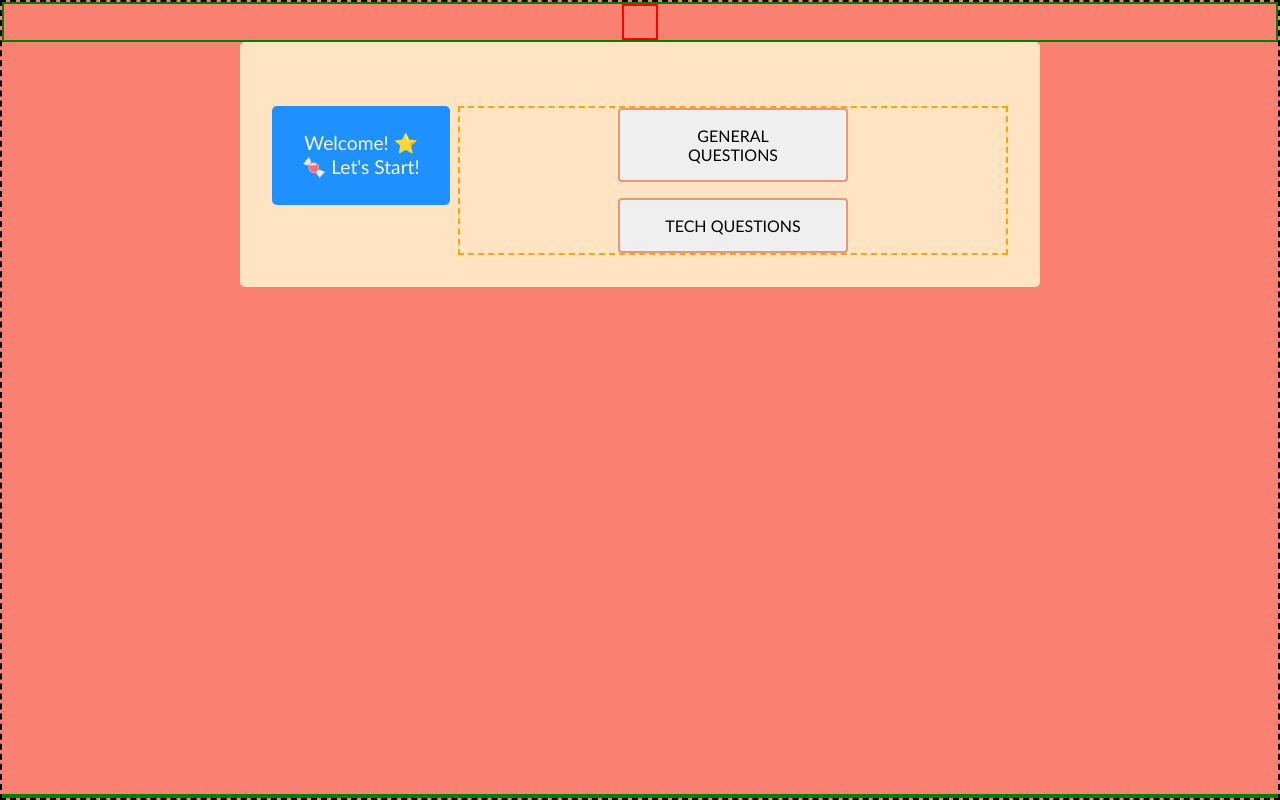
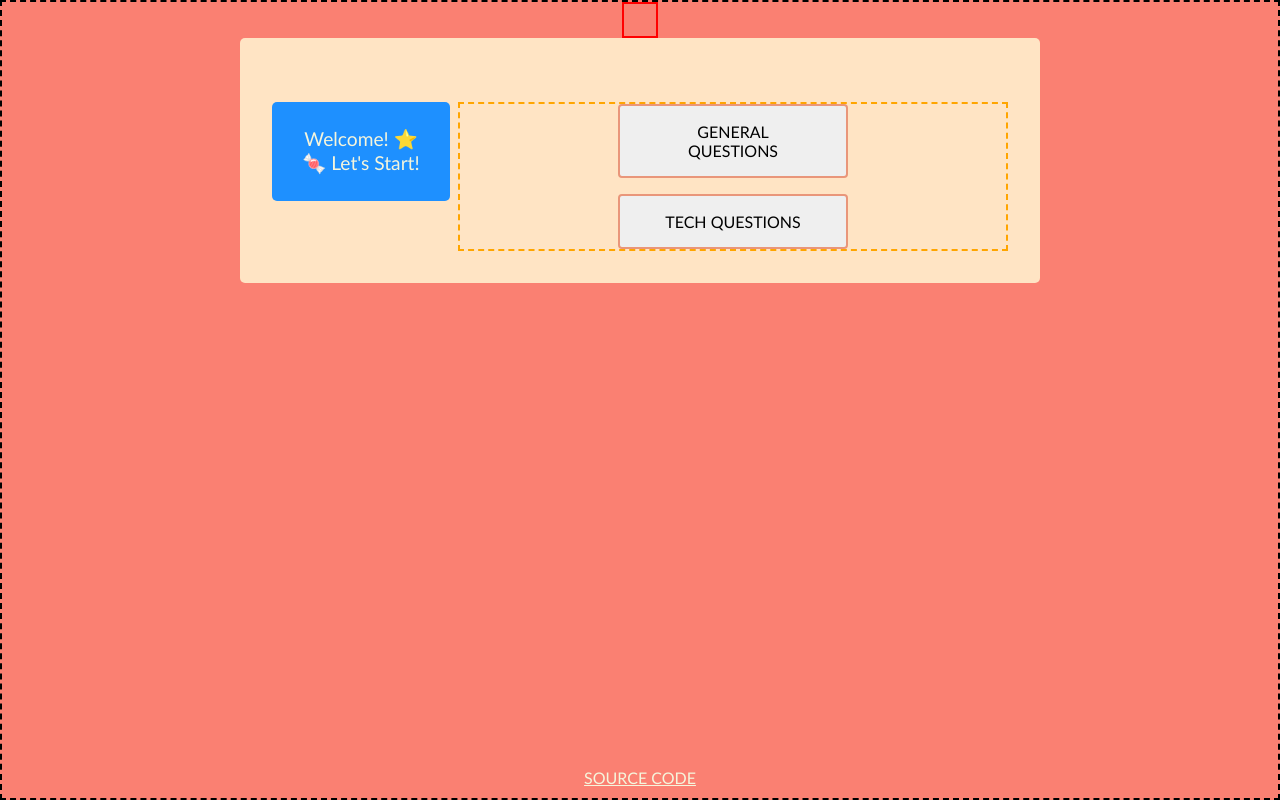
Before and after one commit to elen-oz/hi_quiz-app, a plain HTML site: page index.html in a window 1280 px wide. Drawn offline with Linux system fonts and the light colour scheme.

Commit message:
feat: add footer

```diff
--- a/script.js
+++ b/script.js
@@ -37,9 +37,11 @@ const createElement = (tag, classNames, textContent) => {
 };
 
 const wrapperEl = createElement('div', 'wrapper');
-const headerEl = createElement('div', 'header');
-const bodyEl = createElement('div', 'body');
-const footerEl = createElement('div', 'footer');
+const headerEl = createElement('header', 'header');
+const mainEl = createElement('main', 'body');
+const footerEl = createElement('footer', 'footer');
+footerEl.innerHTML =
+  '<a href="https://github.com/elen-oz/hi_quize-app/tree/elena" target="_blank">Source Code</a>';
 
 const containerEl = createElement('div', 'container');
 // containerEl.setAttribute('id', 'container');
@@ -86,9 +88,9 @@ const questionsNumberEl = createElement('h2', 'questions-number');
 const questionEl = createElement('div', 'question hide');
 const answersContainerEl = createElement('div', 'answers-container');
 
-wrapperEl.append(headerEl, bodyEl, footerEl);
+wrapperEl.append(headerEl, mainEl, footerEl);
 headerEl.append(questionsNumberEl);
-bodyEl.append(containerEl);
+mainEl.append(containerEl);
 containerEl.append(gameMessageEl, gameScoreEl, gameBoardEl);
 gameBoardEl.append(questionEl, answersContainerEl);
 
--- a/styles.css
+++ b/styles.css
@@ -27,9 +27,12 @@ body {
   display: flex;
   justify-content: center;
   align-items: center;
-  /* text-align: center; */
+}
 
-  border: 2px solid green;
+.footer a {
+  padding: 0.7rem;
+  text-transform: uppercase;
+  color: beige;
 }
 
 .body {
```
